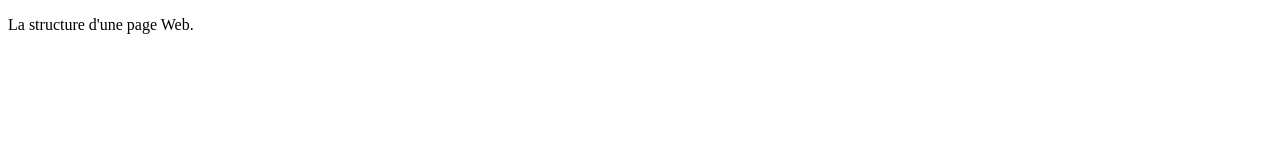
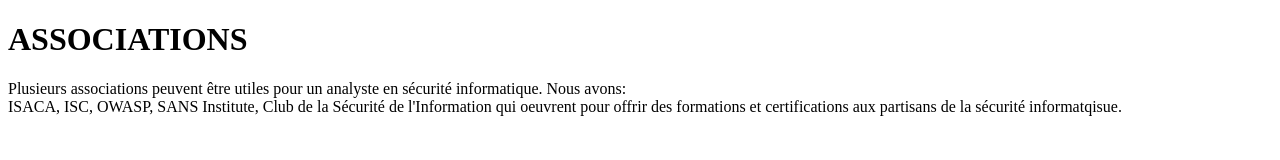
Before and after one commit to CyanaraMaureen/git-mon-cv, a plain HTML site: page index.html in a window 1280 px wide. Drawn offline with Linux system fonts and the light colour scheme.

Commit message:
mise en place de la section associations

```diff
--- a/index.html
+++ b/index.html
@@ -7,8 +7,12 @@
     <link rel="stylesheet"href="style.css">
 </head>
 <body>
+    <h1>ASSOCIATIONS</h1>
     <p>
-        La structure d'une page Web.
+      Plusieurs associations peuvent être utiles pour un analyste en sécurité informatique.
+      Nous avons: <br>
+      ISACA, ISC, OWASP, SANS Institute, Club de la Sécurité de l'Information qui
+      oeuvrent pour offrir des formations et certifications aux partisans de la sécurité informatqisue.
     </p>
 </body>
 </html>
```
